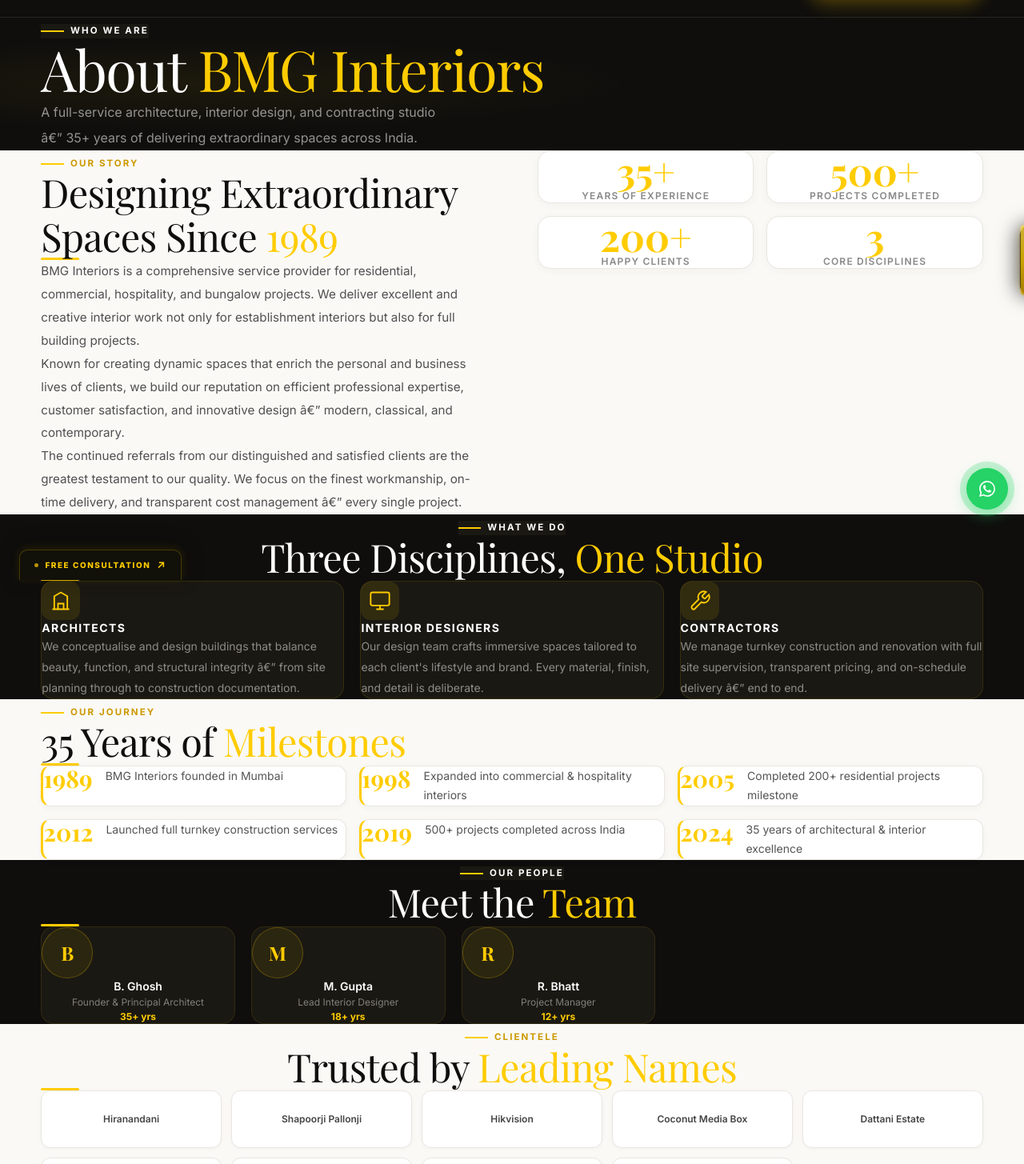
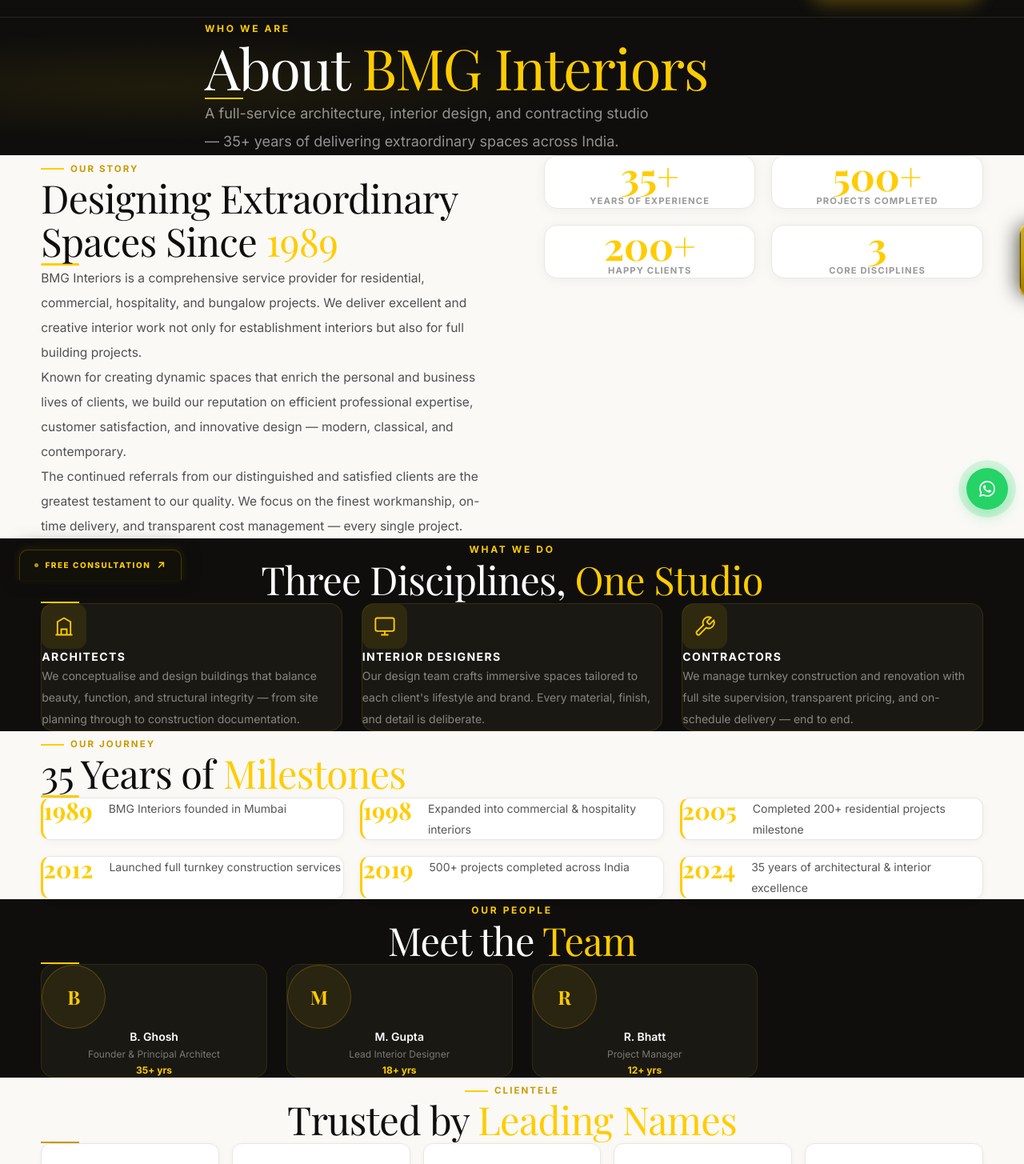
Before and after one commit to deven065/BMGInteriors, a Next.js app: page /about in a window 1280 px wide. Shown: the part 75-1530 px from the top of the page at 80% size. Built offline with nearby package versions, Linux system fonts and the light colour scheme; a web font is replaced by a local one.

Commit message:
fix: add breathing room, fix encoding issues on /about page

```diff
--- a/app/about/page.tsx
+++ b/app/about/page.tsx
@@ -16,18 +16,24 @@
 ];
 
 const clients = [
-  "Hiranandani", "Shapoorji Pallonji", "Hikvision", "Coconut Media Box",
-  "Dattani Estate", "RP Enterprises", "Sai Construction Co.", "Shraddha Landmark",
+  "Hiranandani",
+  "Shapoorji Pallonji",
+  "Hikvision",
+  "Coconut Media Box",
+  "Dattani Estate",
+  "RP Enterprises",
+  "Sai Construction Co.",
+  "Shraddha Landmark",
   "Navbharat Trading Company",
 ];
 
 const disciplines = [
   {
     title: "Architects",
-    body: "We conceptualise and design buildings that balance beauty, function, and structural integrity â€” from site planning through to construction documentation.",
+    body: "We conceptualise and design buildings that balance beauty, function, and structural integrity — from site planning through to construction documentation.",
     icon: (
       <svg width="28" height="28" viewBox="0 0 24 24" fill="none" stroke="currentColor" strokeWidth="1.6">
-        <path d="M3 21h18M5 21V7l7-4 7 4v14M9 21v-6h6v6"/>
+        <path d="M3 21h18M5 21V7l7-4 7 4v14M9 21v-6h6v6" />
       </svg>
     ),
   },
@@ -36,16 +42,17 @@
     body: "Our design team crafts immersive spaces tailored to each client's lifestyle and brand. Every material, finish, and detail is deliberate.",
     icon: (
       <svg width="28" height="28" viewBox="0 0 24 24" fill="none" stroke="currentColor" strokeWidth="1.6">
-        <rect x="2" y="3" width="20" height="14" rx="2"/><path d="M8 21h8M12 17v4"/>
+        <rect x="2" y="3" width="20" height="14" rx="2" />
+        <path d="M8 21h8M12 17v4" />
       </svg>
     ),
   },
   {
     title: "Contractors",
-    body: "We manage turnkey construction and renovation with full site supervision, transparent pricing, and on-schedule delivery â€” end to end.",
+    body: "We manage turnkey construction and renovation with full site supervision, transparent pricing, and on-schedule delivery — end to end.",
     icon: (
       <svg width="28" height="28" viewBox="0 0 24 24" fill="none" stroke="currentColor" strokeWidth="1.6">
-        <path d="M14.7 6.3a1 1 0 0 0 0 1.4l1.6 1.6a1 1 0 0 0 1.4 0l3.77-3.77a6 6 0 0 1-7.94 7.94l-6.91 6.91a2.12 2.12 0 0 1-3-3l6.91-6.91a6 6 0 0 1 7.94-7.94l-3.76 3.76z"/>
+        <path d="M14.7 6.3a1 1 0 0 0 0 1.4l1.6 1.6a1 1 0 0 0 1.4 0l3.77-3.77a6 6 0 0 1-7.94 7.94l-6.91 6.91a2.12 2.12 0 0 1-3-3l6.91-6.91a6 6 0 0 1 7.94-7.94l-3.76 3.76z" />
       </svg>
     ),
   },
@@ -61,188 +68,203 @@
 export default function AboutPage() {
   return (
     <>
-      {/* â”€â”€ Hero â”€â”€â”€â”€â”€â”€â”€â”€â”€â”€â”€â”€â”€â”€â”€â”€â”€â”€â”€â”€â”€â”€â”€â”€â”€â”€â”€â”€â”€â”€â”€â”€â”€â”€â”€â”€â”€â”€â”€â”€â”€â”€â”€â”€â”€â”€â”€â”€â”€â”€â”€â”€â”€â”€â”€â”€â”€â”€â”€ */}
-      <section className="relative py-24 md:py-36 overflow-hidden" style={{ background: "#0f0e0c" }}>
-        {/* subtle radial glow */}
-        <div className="absolute inset-0 pointer-events-none"
-          style={{ background: "radial-gradient(ellipse 60% 50% at 20% 50%, rgba(255,204,0,0.06) 0%, transparent 70%)" }} />
-
-        <div className="shell relative z-10">
-          <span className="kicker dark-surface">Who We Are</span>
-          <h1 className="display-heading text-white mt-5 max-w-2xl">
-            About{" "}
-            <span style={{ color: "#FFCC00" }}>BMG Interiors</span>
+      {/* Hero */}
+      <section
+        className="relative py-32 md:py-44 overflow-hidden"
+        style={{ background: "#0f0e0c" }}
+      >
+        <div
+          className="absolute inset-0 pointer-events-none"
+          style={{ background: "radial-gradient(ellipse 60% 55% at 15% 50%, rgba(255,204,0,0.07) 0%, transparent 70%)" }}
+        />
+        <div className="shell relative z-10 max-w-3xl">
+          <span
+            className="inline-block text-xs font-bold tracking-[0.22em] uppercase mb-6"
+            style={{ color: "#FFCC00" }}
+          >
+            Who We Are
+          </span>
+          <h1 className="display-heading text-white">
+            About <span style={{ color: "#FFCC00" }}>BMG Interiors</span>
           </h1>
-          <p className="mt-6 max-w-lg text-base leading-8" style={{ color: "rgba(255,255,255,0.55)" }}>
-            A full-service architecture, interior design, and contracting studio â€” 35+ years of delivering extraordinary spaces across India.
+          <div className="mt-7" style={{ width: 48, height: 2, background: "#FFCC00" }} />
+          <p
+            className="mt-8 text-base md:text-lg leading-[1.95] max-w-xl"
+            style={{ color: "rgba(255,255,255,0.55)" }}
+          >
+            A full-service architecture, interior design, and contracting studio
+            — 35+ years of delivering extraordinary spaces across India.
           </p>
         </div>
       </section>
 
-      {/* â”€â”€ Story + Stats â”€â”€â”€â”€â”€â”€â”€â”€â”€â”€â”€â”€â”€â”€â”€â”€â”€â”€â”€â”€â”€â”€â”€â”€â”€â”€â”€â”€â”€â”€â”€â”€â”€â”€â”€â”€â”€â”€â”€â”€â”€â”€â”€â”€â”€â”€â”€â”€â”€â”€ */}
-      <section className="py-20 md:py-28" style={{ background: "#faf9f6" }}>
-        <div className="shell grid gap-16 lg:grid-cols-2 items-start">
-
-          {/* Story */}
+      {/* Story + Stats */}
+      <section className="py-24 md:py-36" style={{ background: "#faf9f6" }}>
+        <div className="shell grid gap-20 lg:grid-cols-2 lg:items-start">
           <div>
             <span className="kicker">Our Story</span>
-            <h2 className="section-heading mt-4">
+            <h2 className="section-heading mt-5 mb-0">
               Designing Extraordinary<br />
-              Spaces Since{" "}
-              <span style={{ color: "#FFCC00" }}>1989</span>
+              Spaces Since <span style={{ color: "#FFCC00" }}>1989</span>
             </h2>
-            <span className="gold-line mt-5 mb-8" style={{ display: "block" }} />
-            <div className="space-y-5 text-[0.95rem] leading-[1.9]" style={{ color: "#505050" }}>
+            <span className="gold-line mt-6 mb-9" style={{ display: "block" }} />
+            <div className="space-y-6 text-[0.97rem] leading-[2]" style={{ color: "#505050" }}>
               <p>
-                BMG Interiors is a comprehensive service provider for residential, commercial, hospitality, and bungalow projects. We deliver excellent and creative interior work not only for establishment interiors but also for full building projects.
+                BMG Interiors is a comprehensive service provider for residential,
+                commercial, hospitality, and bungalow projects. We deliver excellent
+                and creative interior work not only for establishment interiors but
+                also for full building projects.
               </p>
               <p>
-                Known for creating dynamic spaces that enrich the personal and business lives of clients, we build our reputation on efficient professional expertise, customer satisfaction, and innovative design â€” modern, classical, and contemporary.
+                Known for creating dynamic spaces that enrich the personal and
+                business lives of clients, we build our reputation on efficient
+                professional expertise, customer satisfaction, and innovative design
+                — modern, classical, and contemporary.
               </p>
               <p>
-                The continued referrals from our distinguished and satisfied clients are the greatest testament to our quality. We focus on the finest workmanship, on-time delivery, and transparent cost management â€” every single project.
+                The continued referrals from our distinguished and satisfied clients
+                are the greatest testament to our quality. We focus on the finest
+                workmanship, on-time delivery, and transparent cost management
+                — every single project.
               </p>
             </div>
           </div>
-
-          {/* Stats */}
-          <div className="grid grid-cols-2 gap-4 lg:pt-2">
+          <div className="grid grid-cols-2 gap-5">
             {stats.map((s) => (
               <div
                 key={s.label}
-                className="rounded-2xl p-7 flex flex-col items-center text-center"
-                style={{ background: "#fff", border: "1px solid #eae7e0", boxShadow: "0 2px 12px rgba(0,0,0,0.04)" }}
+                className="rounded-2xl p-8 flex flex-col items-center text-center"
+                style={{ background: "#fff", border: "1px solid #eae7e0", boxShadow: "0 2px 16px rgba(0,0,0,0.05)" }}
               >
                 <p className="font-display text-5xl font-bold leading-none" style={{ color: "#FFCC00" }}>{s.n}</p>
-                <p className="mt-3 text-xs font-semibold uppercase tracking-widest" style={{ color: "#888" }}>{s.label}</p>
+                <p className="mt-4 text-[0.7rem] font-bold uppercase tracking-widest" style={{ color: "#999" }}>{s.label}</p>
               </div>
             ))}
           </div>
         </div>
       </section>
 
-      {/* â”€â”€ Disciplines â”€â”€â”€â”€â”€â”€â”€â”€â”€â”€â”€â”€â”€â”€â”€â”€â”€â”€â”€â”€â”€â”€â”€â”€â”€â”€â”€â”€â”€â”€â”€â”€â”€â”€â”€â”€â”€â”€â”€â”€â”€â”€â”€â”€â”€â”€â”€â”€â”€â”€â”€â”€ */}
-      <section className="py-20 md:py-28" style={{ background: "#0f0e0c" }}>
+      {/* Disciplines */}
+      <section className="py-24 md:py-36" style={{ background: "#0f0e0c" }}>
         <div className="shell">
-          <div className="text-center mb-14">
-            <span className="kicker dark-surface">What We Do</span>
-            <h2 className="section-heading text-white mt-4">
-              Three Disciplines,{" "}
-              <span style={{ color: "#FFCC00" }}>One Studio</span>
+          <div className="text-center mb-16">
+            <span
+              className="inline-block text-xs font-bold tracking-[0.22em] uppercase mb-5"
+              style={{ color: "#FFCC00" }}
+            >
+              What We Do
+            </span>
+            <h2 className="section-heading text-white">
+              Three Disciplines, <span style={{ color: "#FFCC00" }}>One Studio</span>
             </h2>
-            <span className="gold-line mx-auto mt-5" style={{ display: "block" }} />
+            <div className="mx-auto mt-6" style={{ width: 48, height: 2, background: "#FFCC00" }} />
           </div>
-
-          <div className="grid gap-5 md:grid-cols-3">
+          <div className="grid gap-6 md:grid-cols-3">
             {disciplines.map((d) => (
               <div
                 key={d.title}
-                className="rounded-2xl p-8 group transition-all duration-300 hover:-translate-y-1"
-                style={{
-                  background: "#1a1812",
-                  border: "1px solid rgba(255,204,0,0.12)",
-                }}
+                className="rounded-2xl p-9 transition-all duration-300 hover:-translate-y-1"
+                style={{ background: "#1a1812", border: "1px solid rgba(255,204,0,0.12)" }}
               >
                 <div
-                  className="w-12 h-12 rounded-xl flex items-center justify-center mb-5 transition-colors"
-                  style={{ background: "rgba(255,204,0,0.1)", color: "#FFCC00" }}
+                  className="w-14 h-14 rounded-xl flex items-center justify-center mb-7"
+                  style={{ background: "rgba(255,204,0,0.09)", color: "#FFCC00" }}
                 >
                   {d.icon}
                 </div>
-                <h3 className="font-bold text-sm tracking-widest uppercase mb-3" style={{ color: "#fff" }}>
+                <h3 className="font-bold text-sm tracking-widest uppercase mb-4" style={{ color: "#fff" }}>
                   {d.title}
                 </h3>
-                <p className="text-sm leading-[1.85]" style={{ color: "rgba(255,255,255,0.5)" }}>{d.body}</p>
+                <p className="text-sm leading-[1.95]" style={{ color: "rgba(255,255,255,0.48)" }}>{d.body}</p>
               </div>
             ))}
           </div>
         </div>
       </section>
 
-      {/* â”€â”€ Timeline â”€â”€â”€â”€â”€â”€â”€â”€â”€â”€â”€â”€â”€â”€â”€â”€â”€â”€â”€â”€â”€â”€â”€â”€â”€â”€â”€â”€â”€â”€â”€â”€â”€â”€â”€â”€â”€â”€â”€â”€â”€â”€â”€â”€â”€â”€â”€â”€â”€â”€â”€â”€â”€â”€â”€â”€ */}
-      <section className="py-20 md:py-28" style={{ background: "#faf9f6" }}>
+      {/* Timeline */}
+      <section className="py-24 md:py-36" style={{ background: "#faf9f6" }}>
         <div className="shell">
-          <div className="mb-14">
+          <div className="mb-16">
             <span className="kicker">Our Journey</span>
-            <h2 className="section-heading mt-4">
-              35 Years of{" "}
-              <span style={{ color: "#FFCC00" }}>Milestones</span>
+            <h2 className="section-heading mt-5 mb-0">
+              35 Years of <span style={{ color: "#FFCC00" }}>Milestones</span>
             </h2>
-            <span className="gold-line mt-5" style={{ display: "block" }} />
+            <span className="gold-line mt-6" style={{ display: "block" }} />
           </div>
-
-          <div className="grid gap-4 sm:grid-cols-2 lg:grid-cols-3">
+          <div className="grid gap-5 sm:grid-cols-2 lg:grid-cols-3">
             {milestones.map((m) => (
               <div
                 key={m.year}
-                className="rounded-xl p-6 flex gap-4 items-start"
+                className="rounded-xl p-7 flex gap-5 items-start"
                 style={{
                   background: "#fff",
                   border: "1px solid #eae7e0",
                   borderLeft: "3px solid #FFCC00",
-                  boxShadow: "0 2px 8px rgba(0,0,0,0.04)",
+                  boxShadow: "0 2px 10px rgba(0,0,0,0.04)",
                 }}
               >
                 <p className="font-display text-3xl font-bold leading-none shrink-0" style={{ color: "#FFCC00" }}>{m.year}</p>
-                <p className="text-sm leading-[1.75] pt-1" style={{ color: "#555" }}>{m.event}</p>
+                <p className="text-sm leading-[1.85] pt-1" style={{ color: "#555" }}>{m.event}</p>
               </div>
             ))}
           </div>
         </div>
       </section>
 
-      {/* â”€â”€ Team â”€â”€â”€â”€â”€â”€â”€â”€â”€â”€â”€â”€â”€â”€â”€â”€â”€â”€â”€â”€â”€â”€â”€â”€â”€â”€â”€â”€â”€â”€â”€â”€â”€â”€â”€â”€â”€â”€â”€â”€â”€â”€â”€â”€â”€â”€â”€â”€â”€â”€â”€â”€â”€â”€â”€â”€â”€â”€â”€ */}
-      <section className="py-20 md:py-28" style={{ background: "#0f0e0c" }}>
+      {/* Team */}
+      <section className="py-24 md:py-36" style={{ background: "#0f0e0c" }}>
         <div className="shell">
-          <div className="text-center mb-14">
-            <span className="kicker dark-surface">Our People</span>
-            <h2 className="section-heading text-white mt-4">
-              Meet the{" "}
-              <span style={{ color: "#FFCC00" }}>Team</span>
+          <div className="text-center mb-16">
+            <span
+              className="inline-block text-xs font-bold tracking-[0.22em] uppercase mb-5"
+              style={{ color: "#FFCC00" }}
+            >
+              Our People
+            </span>
+            <h2 className="section-heading text-white">
+              Meet the <span style={{ color: "#FFCC00" }}>Team</span>
             </h2>
-            <span className="gold-line mx-auto mt-5" style={{ display: "block" }} />
+            <div className="mx-auto mt-6" style={{ width: 48, height: 2, background: "#FFCC00" }} />
           </div>
-
-          <div className="grid gap-5 sm:grid-cols-3 max-w-3xl mx-auto">
+          <div className="grid gap-6 sm:grid-cols-3 max-w-4xl mx-auto">
             {team.map((t) => (
               <div
                 key={t.name}
-                className="rounded-2xl p-7 text-center"
+                className="rounded-2xl p-10 text-center"
                 style={{ background: "#1a1812", border: "1px solid rgba(255,204,0,0.1)" }}
               >
                 <div
-                  className="mx-auto w-16 h-16 rounded-full flex items-center justify-center mb-5 font-display text-2xl font-bold"
-                  style={{ background: "rgba(255,204,0,0.08)", border: "1.5px solid rgba(255,204,0,0.25)", color: "#FFCC00" }}
+                  className="mx-auto w-20 h-20 rounded-full flex items-center justify-center mb-6 font-display text-2xl font-bold"
+                  style={{ background: "rgba(255,204,0,0.07)", border: "1.5px solid rgba(255,204,0,0.22)", color: "#FFCC00" }}
                 >
                   {t.initial}
                 </div>
-                <p className="font-semibold text-sm text-white">{t.name}</p>
-                <p className="text-xs leading-5 mt-1.5" style={{ color: "rgba(255,255,255,0.45)" }}>{t.role}</p>
-                <p className="text-xs font-bold mt-3" style={{ color: "#FFCC00" }}>{t.exp}</p>
+                <p className="font-semibold text-sm text-white mb-2">{t.name}</p>
+                <p className="text-xs leading-6" style={{ color: "rgba(255,255,255,0.42)" }}>{t.role}</p>
+                <p className="text-xs font-bold mt-4" style={{ color: "#FFCC00" }}>{t.exp}</p>
               </div>
             ))}
           </div>
         </div>
       </section>
 
-      {/* â”€â”€ Clients â”€â”€â”€â”€â”€â”€â”€â”€â”€â”€â”€â”€â”€â”€â”€â”€â”€â”€â”€â”€â”€â”€â”€â”€â”€â”€â”€â”€â”€â”€â”€â”€â”€â”€â”€â”€â”€â”€â”€â”€â”€â”€â”€â”€â”€â”€â”€â”€â”€â”€â”€â”€â”€â”€â”€â”€ */}
-      <section className="py-20 md:py-28" style={{ background: "#faf9f6" }}>
+      {/* Clients */}
+      <section className="py-24 md:py-36" style={{ background: "#faf9f6" }}>
         <div className="shell">
-          <div className="text-center mb-12">
+          <div className="text-center mb-16">
             <span className="kicker">Clientele</span>
-            <h2 className="section-heading mt-4">
-              Trusted by{" "}
-              <span style={{ color: "#FFCC00" }}>Leading Names</span>
+            <h2 className="section-heading mt-5">
+              Trusted by <span style={{ color: "#FFCC00" }}>Leading Names</span>
             </h2>
-            <span className="gold-line mx-auto mt-5" style={{ display: "block" }} />
+            <div className="mx-auto mt-6" style={{ width: 48, height: 2, background: "#CC9900" }} />
           </div>
-
-          <div className="grid grid-cols-2 gap-3 sm:grid-cols-3 lg:grid-cols-5">
+          <div className="grid grid-cols-2 gap-4 sm:grid-cols-3 lg:grid-cols-5">
             {clients.map((c) => (
               <div
                 key={c}
-                className="rounded-xl p-4 text-center flex items-center justify-center transition hover:border-[#FFCC00]/40"
-                style={{ background: "#fff", border: "1px solid #eae7e0", minHeight: "72px", boxShadow: "0 1px 4px rgba(0,0,0,0.04)" }}
+                className="rounded-xl p-5 text-center flex items-center justify-center transition-all hover:-translate-y-0.5"
+                style={{ background: "#fff", border: "1px solid #eae7e0", minHeight: "84px", boxShadow: "0 1px 6px rgba(0,0,0,0.04)" }}
               >
                 <p className="text-xs font-semibold leading-snug" style={{ color: "#444" }}>{c}</p>
               </div>
@@ -251,17 +273,20 @@
         </div>
       </section>
 
-      {/* â”€â”€ CTA â”€â”€â”€â”€â”€â”€â”€â”€â”€â”€â”€â”€â”€â”€â”€â”€â”€â”€â”€â”€â”€â”€â”€â”€â”€â”€â”€â”€â”€â”€â”€â”€â”€â”€â”€â”€â”€â”€â”€â”€â”€â”€â”€â”€â”€â”€â”€â”€â”€â”€â”€â”€â”€â”€â”€â”€â”€â”€â”€â”€ */}
-      <section className="py-20" style={{ background: "#0f0e0c" }}>
-        <div className="shell text-center">
-          <p className="text-xs font-bold tracking-[0.2em] uppercase mb-4" style={{ color: "#FFCC00" }}>
+      {/* CTA */}
+      <section className="py-28 md:py-40" style={{ background: "#0f0e0c" }}>
+        <div className="shell text-center max-w-2xl mx-auto">
+          <span
+            className="inline-block text-xs font-bold tracking-[0.22em] uppercase mb-6"
+            style={{ color: "#FFCC00" }}
+          >
             Start a Project
-          </p>
-          <h2 className="section-heading text-white mb-8">
+          </span>
+          <h2 className="section-heading text-white mb-10">
             Ready to Transform Your Space?
           </h2>
           <Link href="/contact" className="btn-gold">
-            Get Free Consultation â†’
+            Get Free Consultation →
           </Link>
         </div>
       </section>
```
